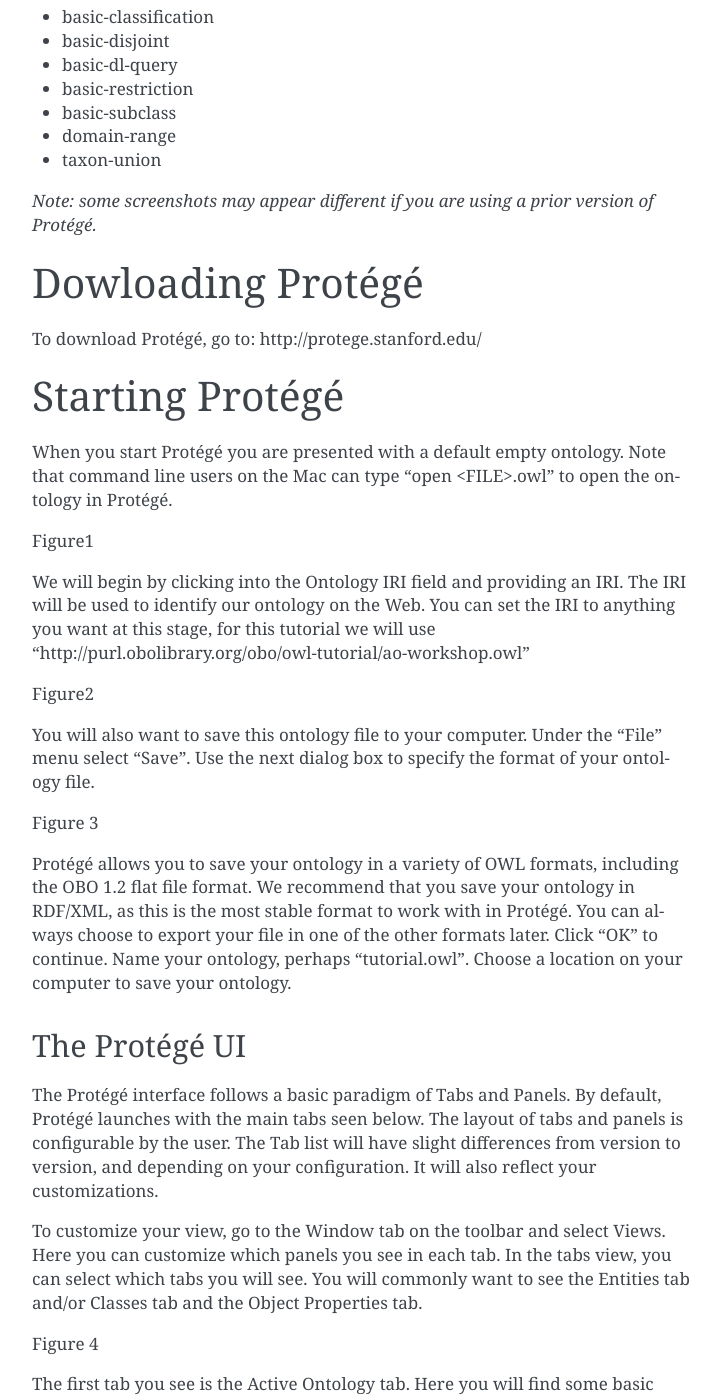
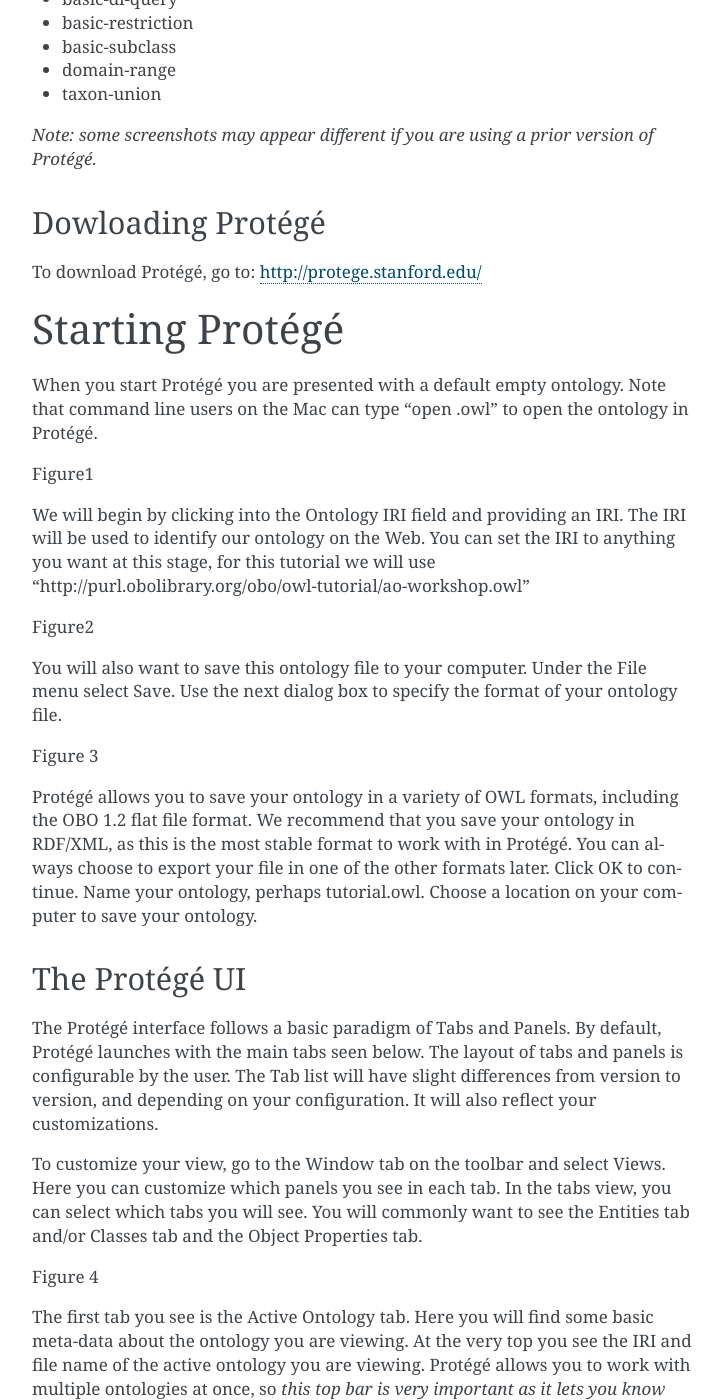
Before and after one commit to OHSUBD2K/BDK14-Ontologies-101, a Sphinx documentation site: the page built from docs/index.md, in a window 1280 px wide and 1400 px high, scrolled down 812 px. Shown: the whole window, without its empty margins (388-1109 px from the left). Built offline with Sphinx 7.4.7, drawn with Linux system fonts in a browser that asks for light colours; some of the changed text lies outside the part shown.

Commit message:
Update index.md

```diff
--- a/docs/index.md
+++ b/docs/index.md
@@ -3,8 +3,8 @@
    You can adapt this file completely to your liking, but it should at least
    contain the root `toctree` directive.
 
-## Welcome to the Ontology 101 Tutorial
-### History of this tutorial
+### Welcome to the Ontology 101 Tutorial
+#### History of this tutorial
 
 This tutorial was based upon an earlier version developed at a [Hinxton Workshop](http://wiki.geneontology.org/index.php/Hinxton_OBO-Edit/Protege_4_workshop_Jan_2012) authored by Chris Mungall, David Osumi-Sutherland, and Simon Jupp.
 
@@ -32,31 +30,27 @@
 
 _Note: some screenshots may appear different if you are using a prior version of Protégé._
 
-# Dowloading Protégé
+#### Dowloading Protégé
 
-To download Protégé, go to: http://protege.stanford.edu/
+To download Protégé, go to: [http://protege.stanford.edu/](http://protege.stanford.edu/)
 
-# Starting Protégé
+### Starting Protégé
 
-When you start Protégé you are presented with a default empty ontology. Note that command line users on the Mac can type &quot;open &lt;FILE&gt;.owl&quot; to open the ontology in Protégé.
+When you start Protégé you are presented with a default empty ontology. Note that command line users on the Mac can type “open <FILE>.owl” to open the ontology in Protégé.
 
 Figure1
 
-We will begin by clicking into the Ontology IRI field and providing an IRI. The IRI will be used to identify our ontology on the Web. You can set the IRI to anything you want at this stage, for this tutorial we will use &quot;http://purl.obolibrary.org/obo/owl-tutorial/ao-workshop.owl&quot;
+We will begin by clicking into the Ontology IRI field and providing an IRI. The IRI will be used to identify our ontology on the Web. You can set the IRI to anything you want at this stage, for this tutorial we will use "http://purl.obolibrary.org/obo/owl-tutorial/ao-workshop.owl"
 
 Figure2
 
-You will also want to save this ontology file to your computer. Under the &quot;File&quot; menu select &quot;Save&quot;.  Use the next dialog box to specify the format of your ontology file.
+You will also want to save this ontology file to your computer. Under the File menu select Save.  Use the next dialog box to specify the format of your ontology file.
 
 Figure 3
 
+Protégé allows you to save your ontology in a variety of OWL formats, including the OBO 1.2 flat file format. We recommend that you save your ontology in RDF/XML, as this is the most stable format to work with in Protégé. You can always choose to export your file in one of the other formats later.  Click OK to continue. Name your ontology, perhaps tutorial.owl. Choose a location on your computer to save your ontology.
 
-
-Protégé allows you to save your ontology in a variety of OWL formats, including the OBO 1.2 flat file format. We recommend that you save your ontology in RDF/XML, as this is the most stable format to work with in Protégé. You can always choose to export your file in one of the other formats later.  Click &quot;OK&quot; to continue. Name your ontology, perhaps &quot;tutorial.owl&quot;. Choose a location on your computer to save your ontology.
-
-
-
-## The Protégé UI
+#### The Protégé UI
 
 The Protégé interface follows a basic paradigm of Tabs and Panels. By default, Protégé launches with the main tabs seen below. The layout of tabs and panels is configurable by the user.  The Tab list will have slight differences from version to version, and depending on your configuration.  It will also reflect your customizations.
 
@@ -87,11 +81,11 @@
 
 The active ontology tab contains additional information about the ontology that we will explore later. These include a panel for managing ontology imports.
 
-## Starting Protégé
+#### Starting Protégé
 
-## The entities tab
+### The entities tab
 
-## EXERCISE: Basic Subclass Hierarchy
+### Exercise: Basic Subclass Hierarchy
 
 Indices and tables
 ==================
```
Also changed, not shown: other parts of docs/index.md (+1 -3 lines).
